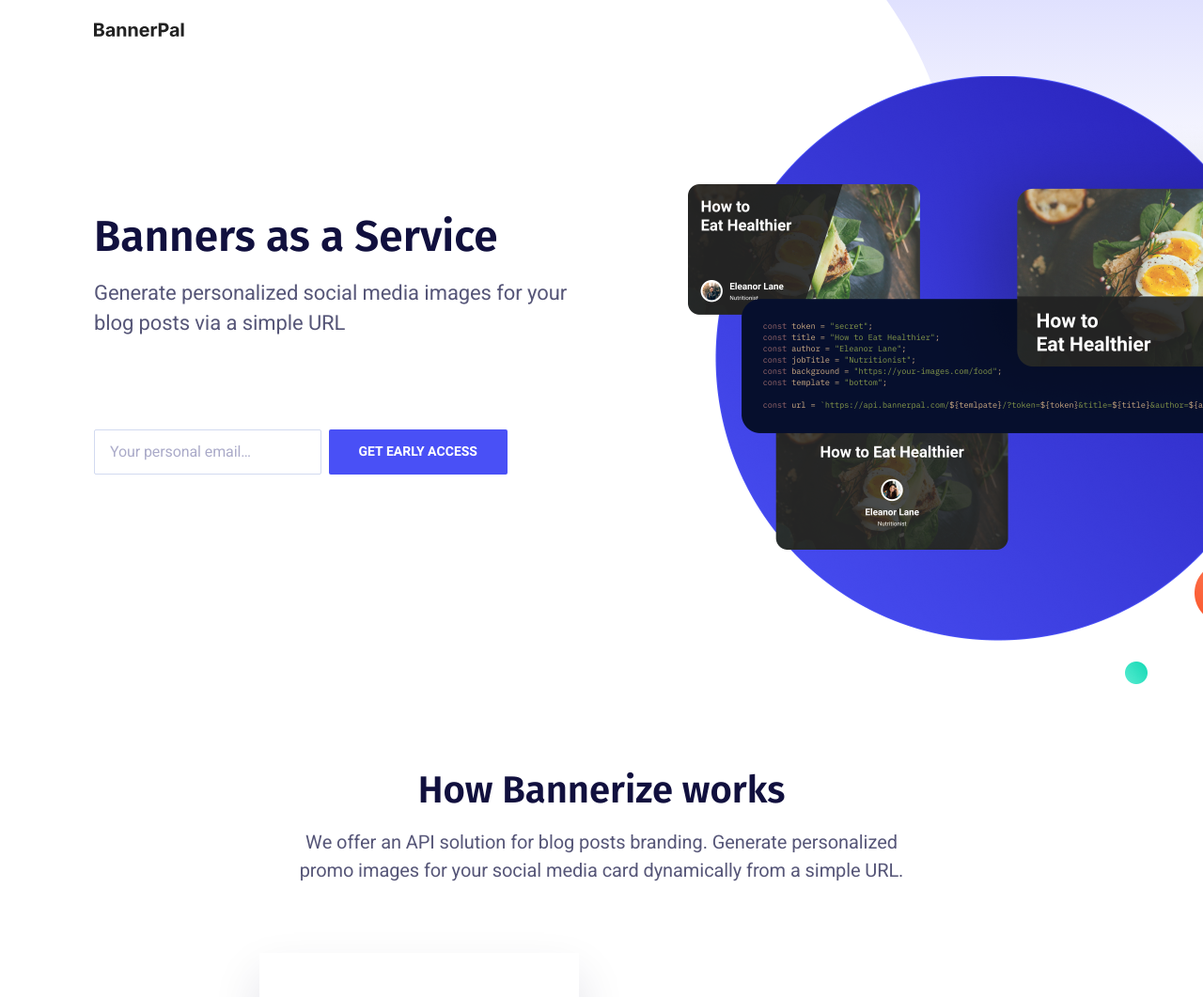
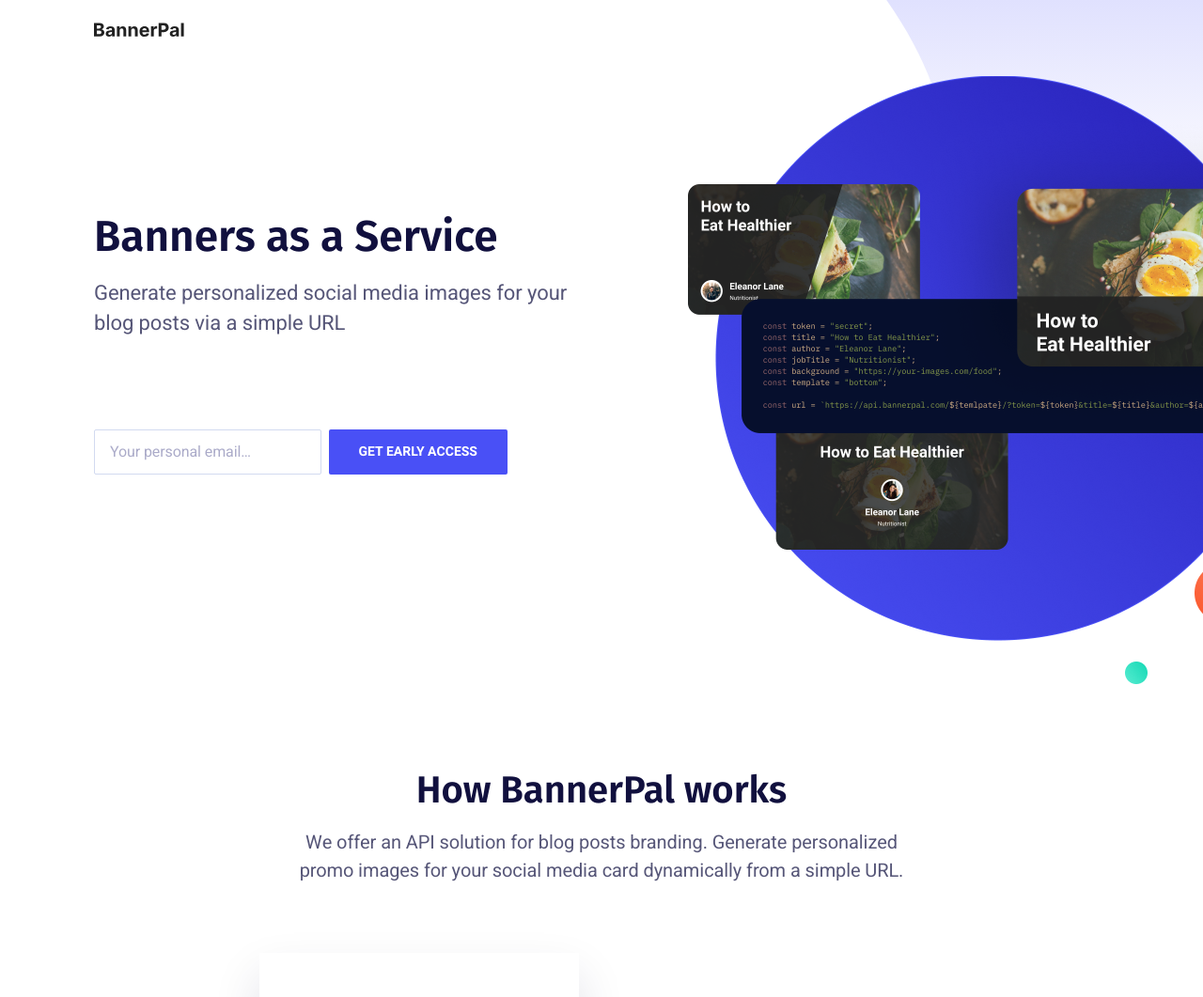
Before and after one commit to dimitrisraptis96/bannerpal-website, a website: page index.html in a window 1280 px wide. Shown: the top 1061 px of the page at 94% size. Drawn offline with nearby package versions, Linux system fonts and the light colour scheme; files that its build step writes are made by us from their sources; files whose address does not match are found by name.

Commit message:
:pencil2: Rename app

```diff
--- a/index.html
+++ b/index.html
@@ -4,7 +4,7 @@
     <meta charset="utf-8" />
     <meta http-equiv="X-UA-Compatible" content="IE=edge" />
     <meta name="viewport" content="width=device-width, initial-scale=1" />
-    <title>Bannerize</title>
+    <title>BannerPal</title>
     <link
       href="https://fonts.googleapis.com/css?family=Heebo:400,500,700|Fira+Sans:600"
       rel="stylesheet"
@@ -257,7 +257,7 @@
             <div class="features-inner section-inner">
               <div class="features-header text-center">
                 <div class="container-sm">
-                  <h2 class="section-title mt-0">How Bannerize works</h2>
+                  <h2 class="section-title mt-0">How BannerPal works</h2>
                   <p class="section-paragraph">
                     We offer an API solution for blog posts branding. Generate
                     personalized promo images for your social media card
```
